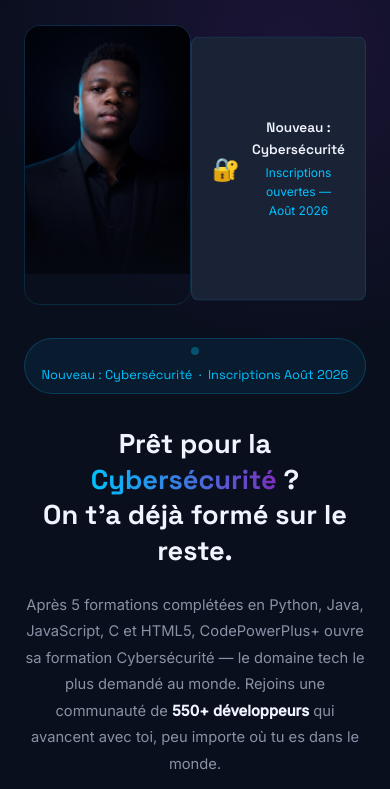
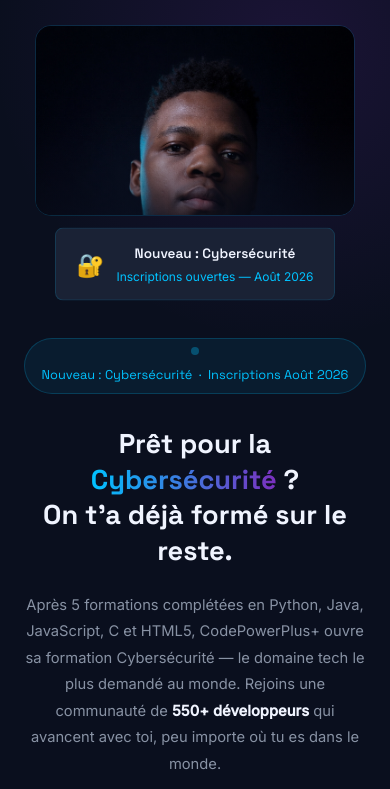
Before and after one commit to Mvogo-Zoa/portfolio, a plain HTML site: page index.html in a window 390 px wide. Shown: the part 55-844 px from the top of the page. Drawn offline with Linux system fonts and the light colour scheme.

Commit message:
Mise a jour site

```diff
--- a/assets/css/style.css
+++ b/assets/css/style.css
@@ -2099,3 +2099,40 @@
         display: none;
     }
 }
+
+
+@media (max-width: 900px) {
+    .hero-image {
+        width: 100%;
+        display: flex;
+        flex-direction: column;
+        align-items: center;
+        gap: 16px;
+    }
+
+    .hero-image-wrapper {
+        max-width: 320px;
+        width: 100%;
+        aspect-ratio: 1 / 1;
+        margin: 0 auto;
+        border-radius: 16px;
+        overflow: hidden;
+        order: 1;
+    }
+
+    .hero-image-wrapper img {
+        width: 100%;
+        height: 100%;
+        object-fit: cover;
+        object-position: center top;
+        display: block;
+    }
+
+    .hero-card.floating-card {
+        position: static;
+        margin: 0 auto;
+        width: fit-content;
+        max-width: 90%;
+        order: 2;
+    }
+}
```
